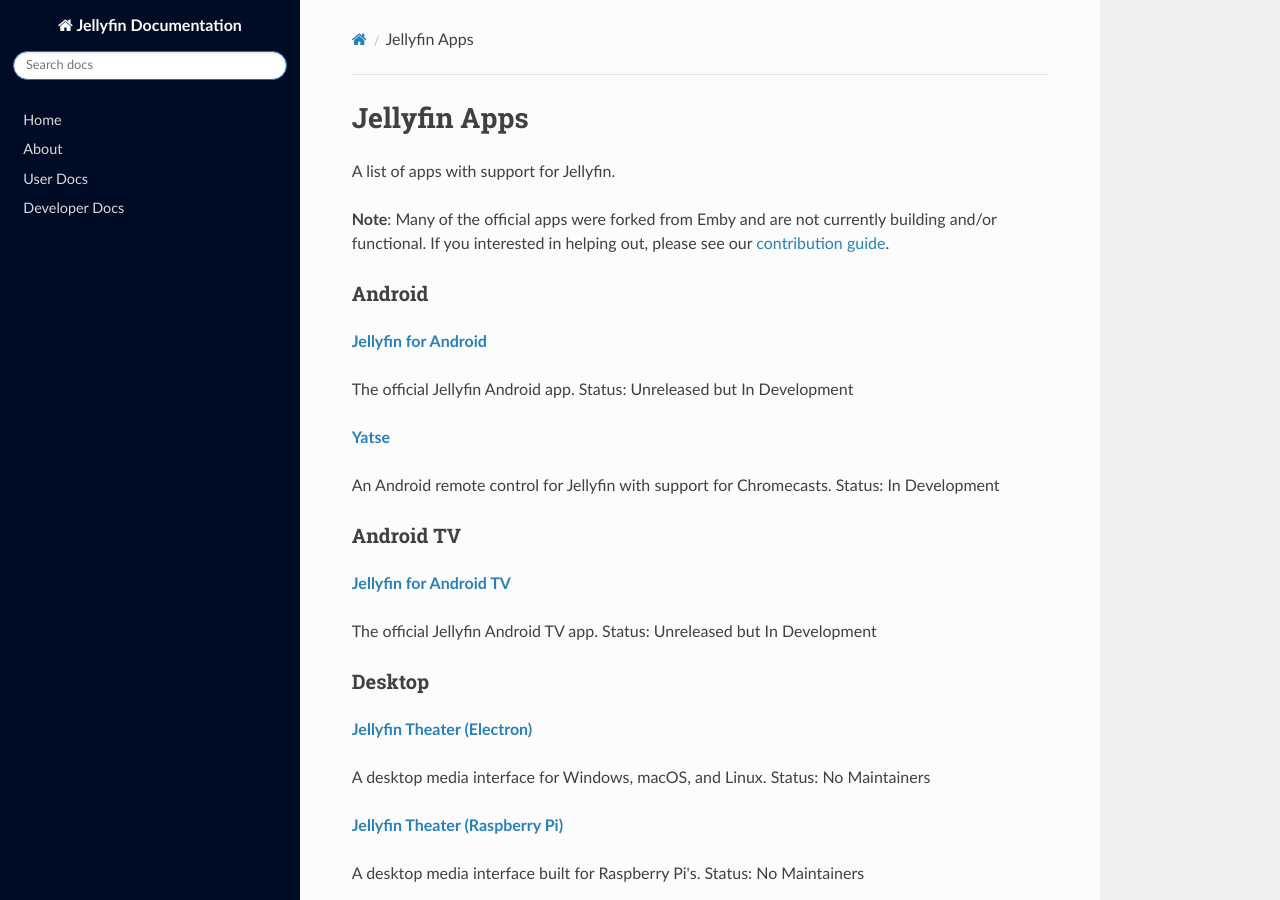
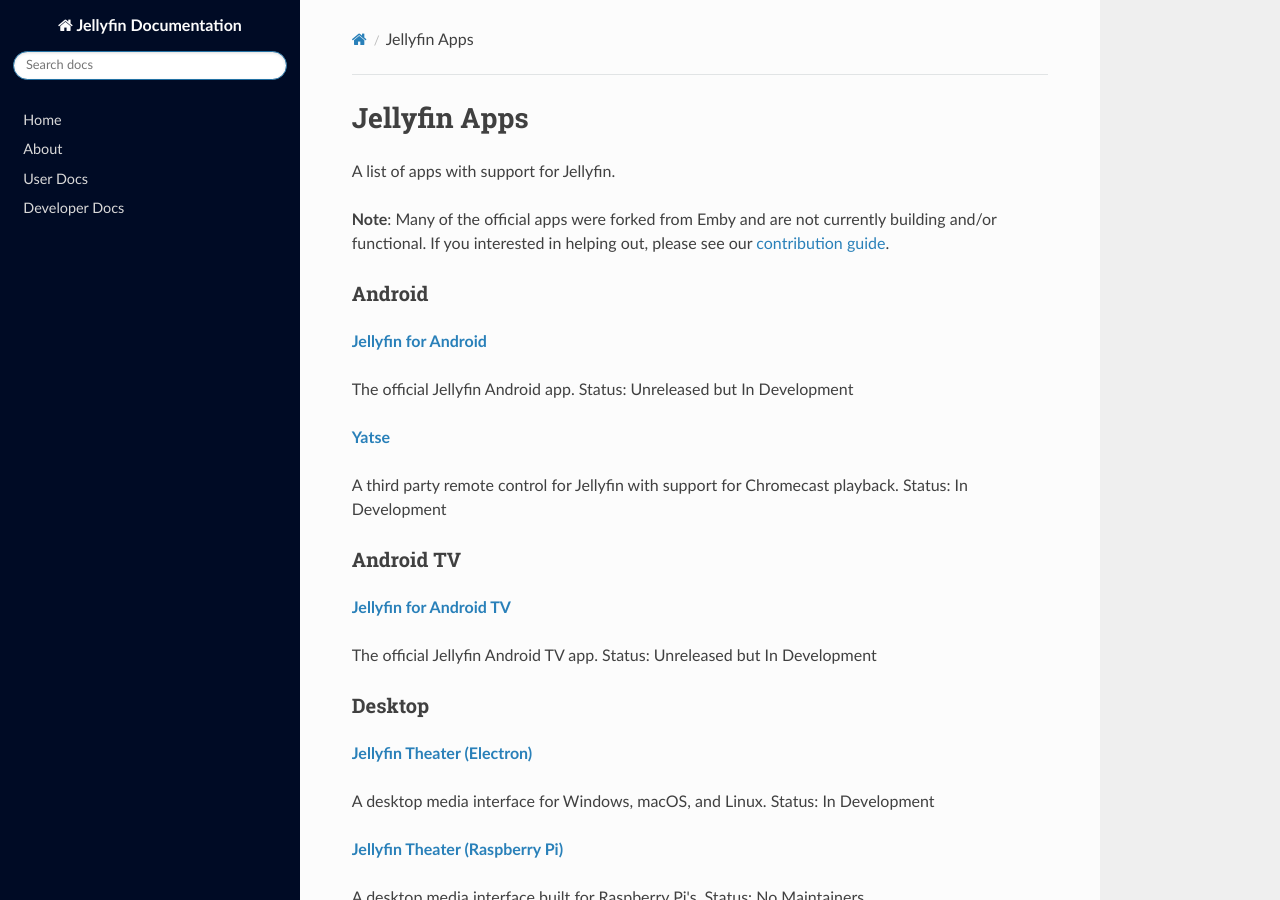
Before and after one commit to jellyfin-archive/jellyfin-docs, an MkDocs documentation site: the page built from docs/user-docs/apps.md, in a window 1280 px wide and 900 px high. Built offline with MkDocs 1.6.1, drawn with Linux system fonts in a browser that asks for light colours; nearby versions of some CDN libraries.

Commit message:
add suggested changes

```diff
--- a/docs/user-docs/apps.md
+++ b/docs/user-docs/apps.md
@@ -14,7 +14,7 @@ Status: Unreleased but In Development
 
 **[Yatse](https://www.yatse.tv/)**
 
-An Android remote control for Jellyfin with support for Chromecasts.
+A third party remote control for Jellyfin with support for Chromecast playback.
 Status: In Development
 
 ### Android TV
@@ -29,7 +29,7 @@ Status: Unreleased but In Development
 **[Jellyfin Theater (Electron)](https://github.com/jellyfin/jellyfin-theater-electron)**
 
 A desktop media interface for Windows, macOS, and Linux.
-Status: No Maintainers
+Status: In Development
 
 **[Jellyfin Theater (Raspberry Pi)](https://github.com/jellyfin/jellyfin-theater-pi)**
 
```
Also changed, not shown: docs/user-docs/plugins.md (+1 -1 lines).
